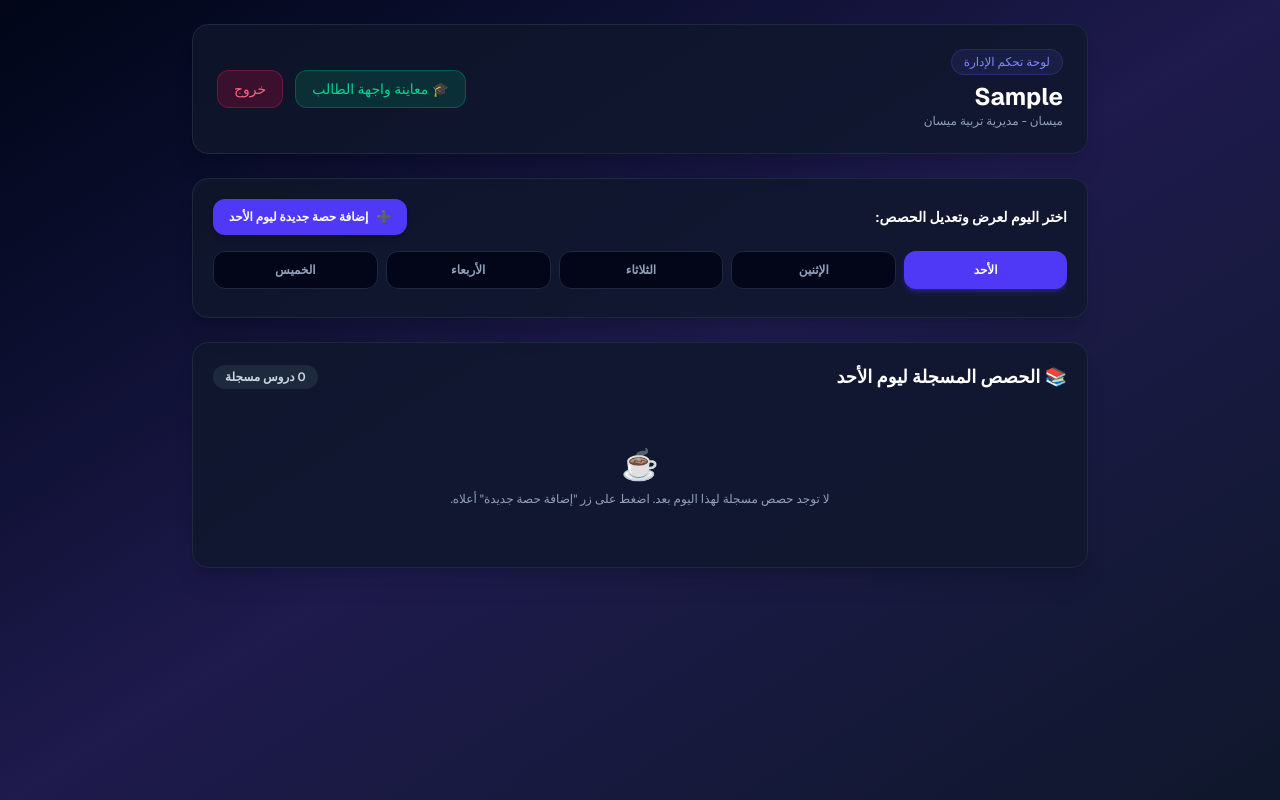
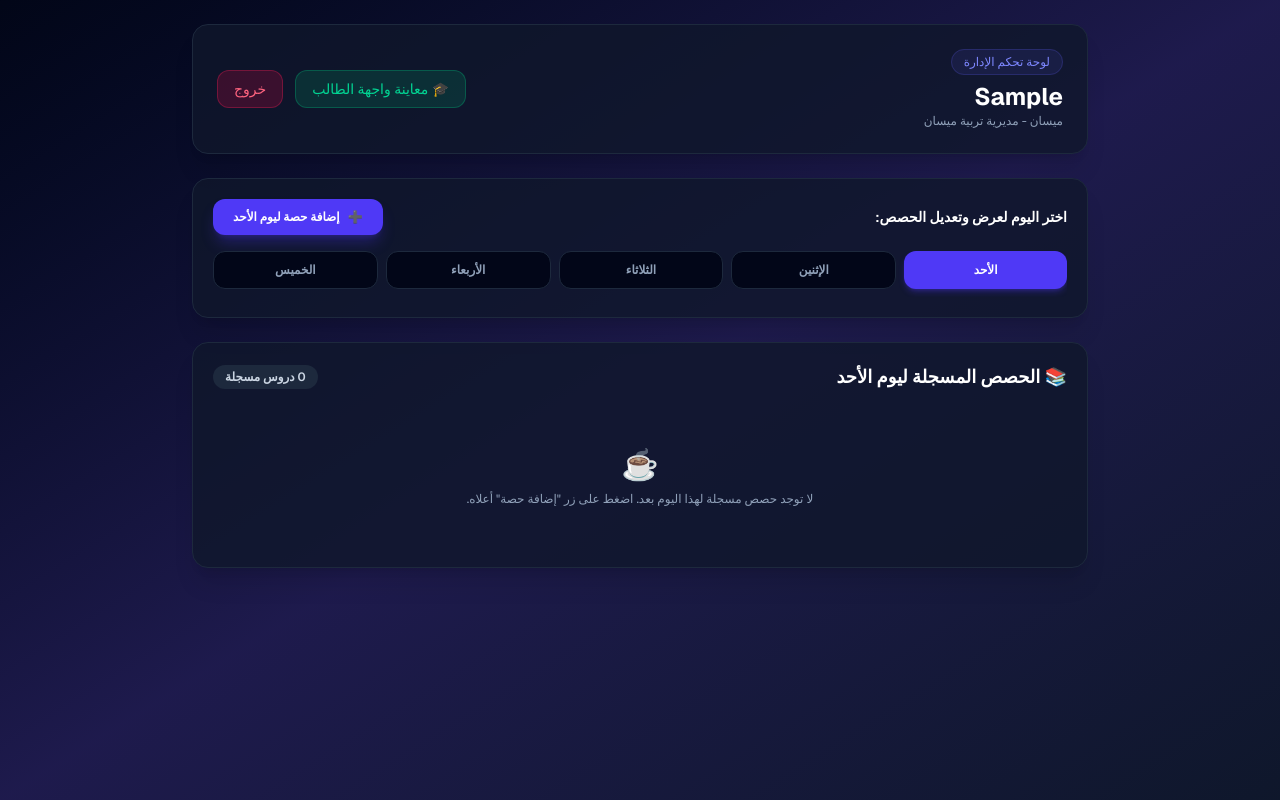
Before and after one commit to mobder2015-svg/smart-school-timetable, a Next.js app: page / in a window 1280 px wide. Both pictures are taken after typing "Sample", "Sample123" into the empty fields and a click on the button "تسجيل الدخول الآمن 🛡️". Built offline with nearby package versions, Linux system fonts and the light colour scheme.

Commit message:
Add modal and quick add period feature

```diff
--- a/app/page.tsx
+++ b/app/page.tsx
@@ -50,7 +50,7 @@ export default function SmartSchoolTimetable() {
     thursday: [],
   });
 
-  // حالة التحكم بنافذة إضافة حصة (Modal)
+  // حالة النافذة المنبثقة لإضافة حصة جديدة
   const [isModalOpen, setIsModalOpen] = useState(false);
   const [newSubject, setNewSubject] = useState('');
   const [newTime, setNewTime] = useState('');
@@ -175,7 +175,7 @@ export default function SmartSchoolTimetable() {
     setRegisteredSchools(updatedSchoolsList);
     localStorage.setItem('globalRegisteredSchools', JSON.stringify(updatedSchoolsList));
 
-    // تصفير الحقول وإغلاق النافذة تلقائياً
+    // تصفير الحقول وإغلاق النافذة المنبثقة تلقائياً
     setNewSubject('');
     setNewTime('');
     setNewTeacher('');
@@ -317,15 +317,15 @@ export default function SmartSchoolTimetable() {
             </div>
           </div>
 
-          {/* شريط الأيام */}
+          {/* شريط الأيام واختيار زر الإضافة */}
           <div className="bg-slate-900/80 border border-slate-800 rounded-2xl p-5 shadow-xl space-y-4">
             <div className="flex items-center justify-between flex-wrap gap-3">
               <h2 className="text-sm font-semibold text-white">اختر اليوم لعرض وتعديل الحصص:</h2>
               <button
                 onClick={() => setIsModalOpen(true)}
-                className="bg-indigo-600 hover:bg-indigo-500 text-white px-4 py-2.5 rounded-xl text-xs font-semibold shadow-md transition flex items-center gap-2"
+                className="bg-indigo-600 hover:bg-indigo-500 text-white px-5 py-2.5 rounded-xl text-xs font-bold shadow-lg shadow-indigo-600/30 transition flex items-center gap-2"
               >
-                <span>➕</span> إضافة حصة جديدة ليوم {DAYS.find(d => d.id === selectedDay)?.name}
+                <span>➕</span> إضافة حصة ليوم {DAYS.find(d => d.id === selectedDay)?.name}
               </button>
             </div>
 
@@ -349,14 +349,14 @@ export default function SmartSchoolTimetable() {
           {/* نافذة منبثقة (Modal) لإضافة حصة جديدة عند الضغط على الزر */}
           {isModalOpen && (
             <div className="fixed inset-0 bg-slate-950/85 backdrop-blur-md z-50 flex items-center justify-center p-4">
-              <div className="bg-slate-900 border border-slate-800 rounded-3xl p-6 w-full max-w-md shadow-2xl space-y-5 animate-in fade-in zoom-in duration-200">
+              <div className="bg-slate-900 border border-slate-800 rounded-3xl p-6 w-full max-w-md shadow-2xl space-y-5">
                 <div className="flex items-center justify-between border-b border-slate-800 pb-3">
                   <h3 className="text-base font-bold text-white flex items-center gap-2">
                     <span>📚</span> إضافة حصة ليوم <span className="text-indigo-400">{DAYS.find(d => d.id === selectedDay)?.name}</span>
                   </h3>
                   <button
                     onClick={() => setIsModalOpen(false)}
-                    className="text-slate-400 hover:text-white bg-slate-800 p-1.5 rounded-xl text-xs"
+                    className="text-slate-400 hover:text-white bg-slate-800 px-3 py-1 rounded-xl text-xs"
                   >
                     ✕ إغلاق
                   </button>
@@ -440,7 +440,7 @@ export default function SmartSchoolTimetable() {
             {schedule[selectedDay]?.length === 0 ? (
               <div className="text-center py-10">
                 <span className="text-3xl">☕</span>
-                <p className="text-xs text-slate-400 mt-2">لا توجد حصص مسجلة لهذا اليوم بعد. اضغط على زر "إضافة حصة جديدة" أعلاه.</p>
+                <p className="text-xs text-slate-400 mt-2">لا توجد حصص مسجلة لهذا اليوم بعد. اضغط على زر "إضافة حصة" أعلاه.</p>
               </div>
             ) : (
               <div className="space-y-3">
```
